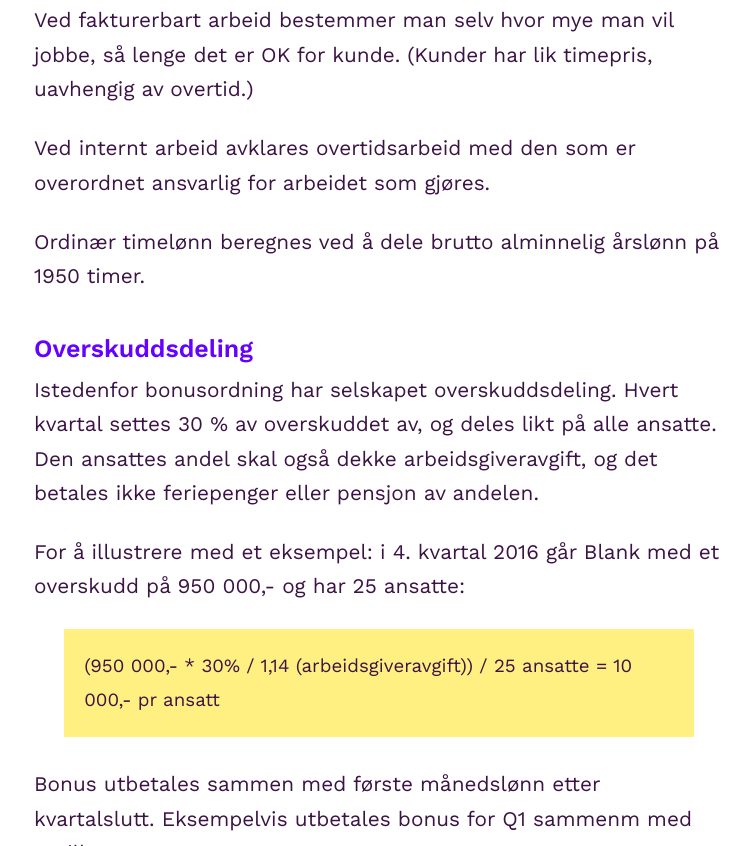
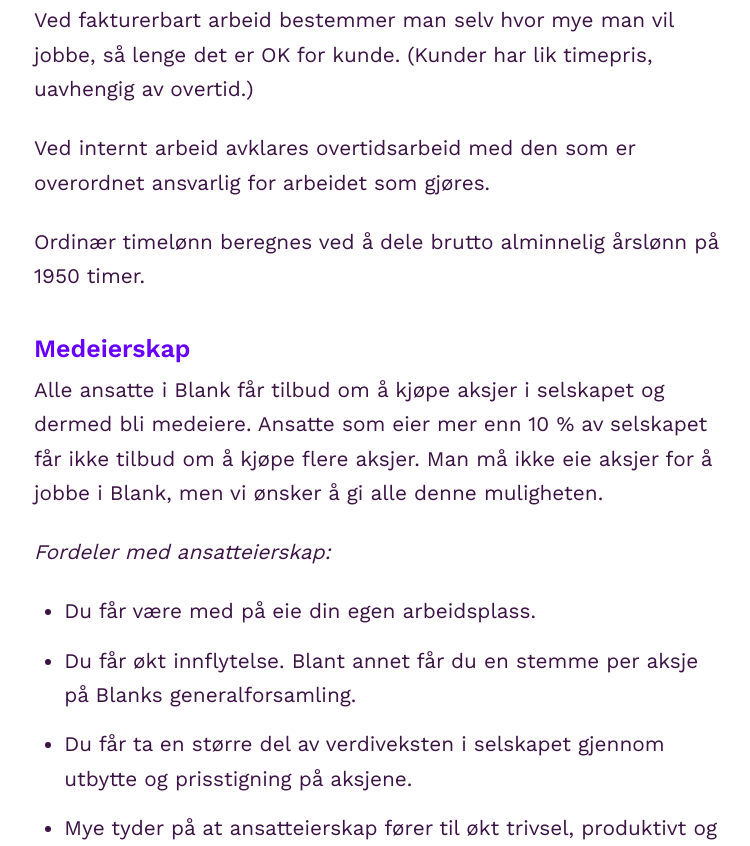
Before and after one commit to blankoslo/about-blank, a Gatsby site: page / in a window 1280 px wide. Shown: the part 11154-12000 px from the top of the page, without its empty margins (66-816 px from the left). Built offline with nearby package versions, Linux system fonts and the light colour scheme; Gatsby itself is replaced by a stand-in of ours; a web font is replaced by a local one.

Commit message:
Remove Overskuddsdeling

```diff
--- a/src/content/lonn.md
+++ b/src/content/lonn.md
@@ -23,15 +23,6 @@
 Ved internt arbeid avklares overtidsarbeid med den som er overordnet ansvarlig for arbeidet som gjøres.
 
 Ordinær timelønn beregnes ved å dele brutto alminnelig årslønn på 1950 timer.
-
-## Overskuddsdeling
-Istedenfor bonusordning har selskapet overskuddsdeling. Hvert kvartal settes 30 % av overskuddet av, og deles likt på alle ansatte. Den ansattes andel skal også dekke arbeidsgiveravgift, og det betales ikke feriepenger eller pensjon av andelen.
-
-For å illustrere med et eksempel: i 4. kvartal 2016 går Blank med et overskudd på 950 000,- og har 25 ansatte:
-
-> (950 000,- * 30% / 1,14 (arbeidsgiveravgift)) / 25 ansatte = 10 000,- pr ansatt
-
-Bonus utbetales sammen med første månedslønn etter kvartalslutt. Eksempelvis utbetales bonus for Q1 sammenm med aprillønnen.
 
 ## Medeierskap
 Alle ansatte i Blank får tilbud om å kjøpe aksjer i selskapet og dermed bli medeiere. Ansatte som eier mer enn 10 % av selskapet får ikke tilbud om å kjøpe flere aksjer. Man må ikke eie aksjer for å jobbe i Blank, men vi ønsker å gi alle denne muligheten.
```
